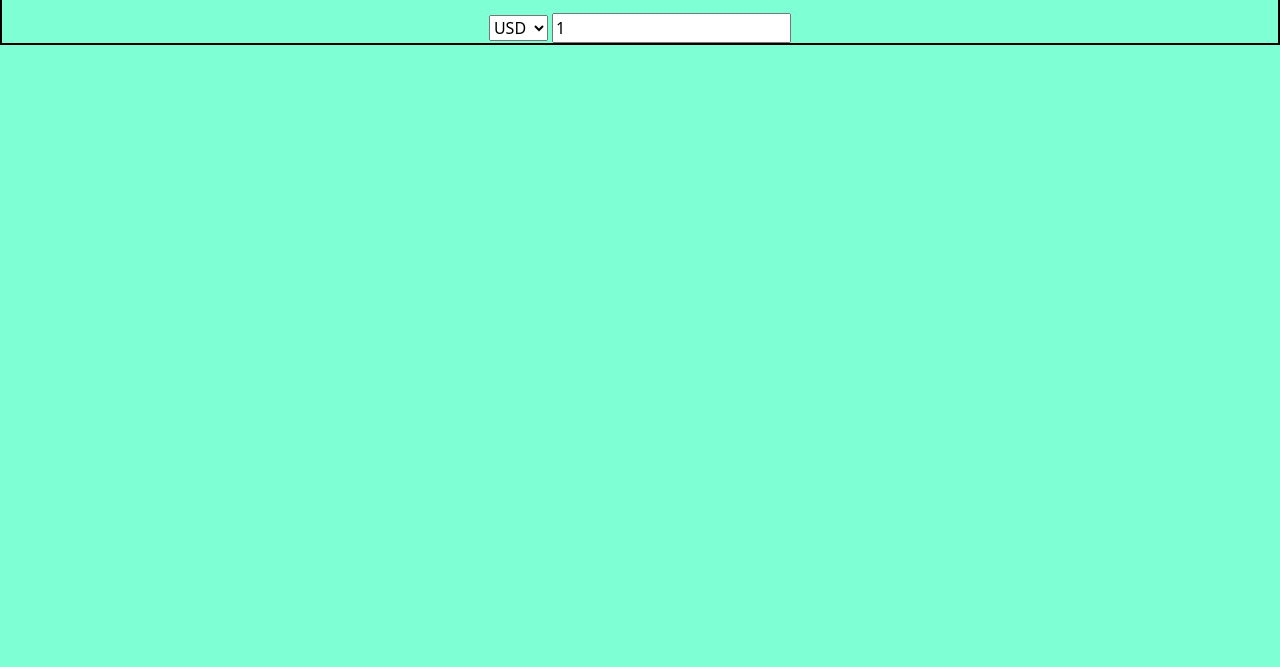
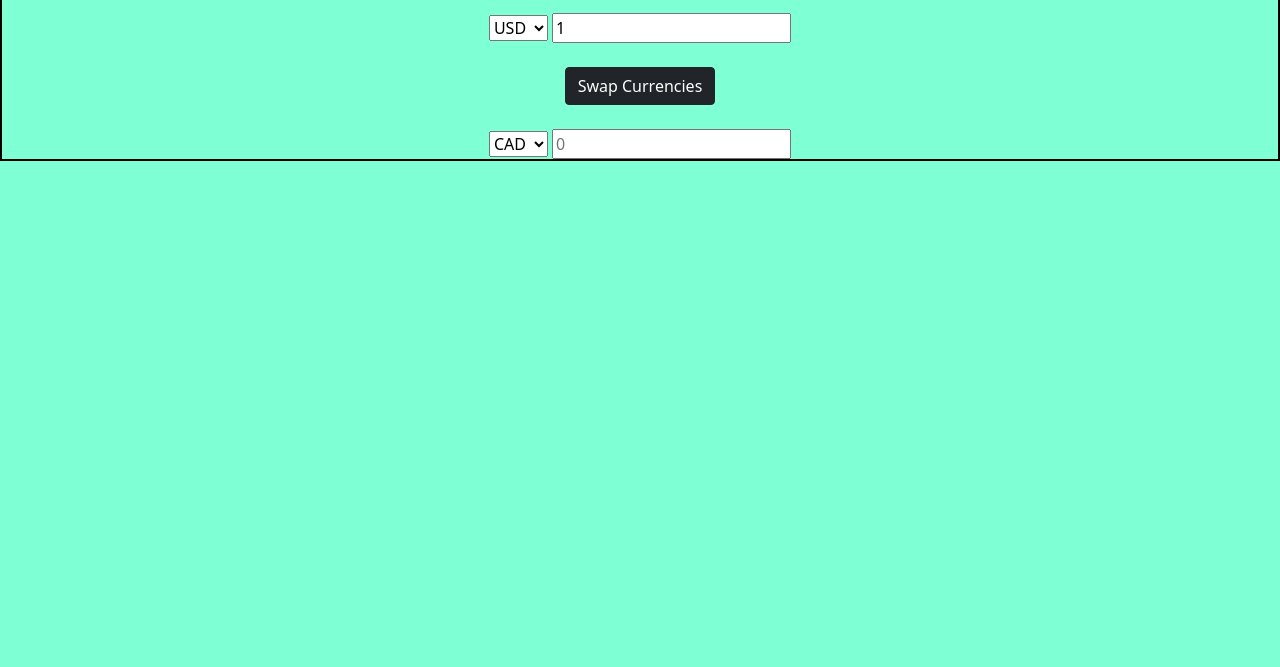
Before and after one commit to CanadianRunner/Currency-Exchanger, a website built with webpack: page src/index.html in a window 1280 px wide. Shown: the part 133-800 px from the top of the page. Built offline with nearby package versions, Linux system fonts and the light colour scheme; files whose address does not match are found by name.

Commit message:
add swap button and second currency input

```diff
--- a/src/index.html
+++ b/src/index.html
@@ -27,6 +27,23 @@
     </select>
     <input type="number" id="number-one" placeholder="0" value="1"/>
     </div>
+    <br>
+    <div class="swap-currencies">
+      <button type="button" class="btn btn-dark" id="swap-button">Swap Currencies</button>
+      <div class="rate" id="rate">
+      </div>
+      <br>
+      <div class="currencies">
+        <select id="first-currency">
+        <option value="USD">USD</option>
+        <option value="CAD" selected>CAD</option>
+        <option value="EUR">EUR</option>
+        <option value="AUD">AUD</option>
+        <option value="JPY">JPY</option>
+        <option value="MXN">MXN</option>
+      </select>
+      <input type="number" id="number-two" placeholder="0"/>
+    </div>
   </div>
 </body>
 </html>
```
